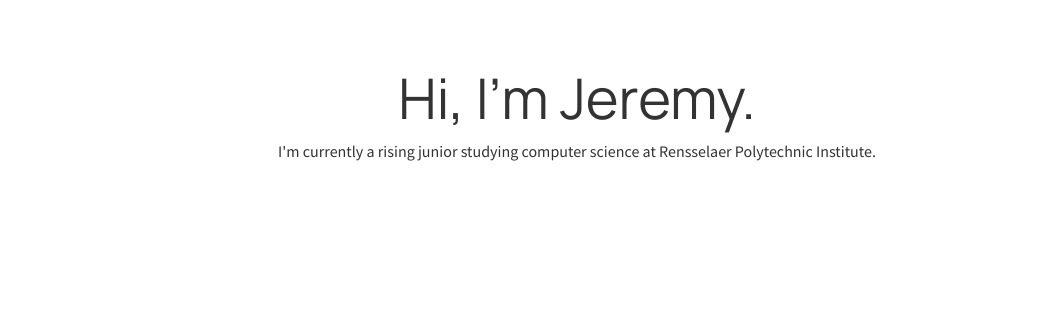
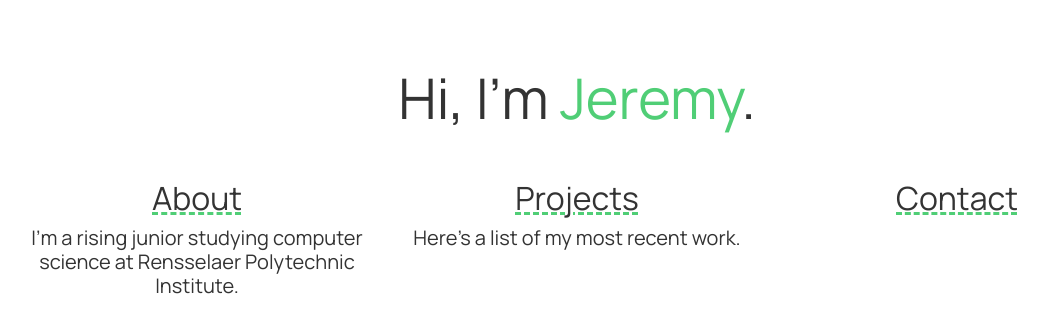
Before and after one commit to jweiss0/jweiss0.github.io, a plain HTML site: page index.html in a window 1280 px wide. Shown: the whole page, without its empty margins (63-1111 px from the left). Drawn offline with nearby package versions, Linux system fonts and the light colour scheme.

Commit message:
Began adding subcolumns

```diff
--- a/css/main.css
+++ b/css/main.css
@@ -2,17 +2,26 @@ body {
     background-color: #FFF;
     color: #333;;
     font-family: 'Manrope', sans-serif;
+    text-align: center;
 }
 
 h1 {
     font-size: 56px;
 }
 
+h2 {
+    text-decoration: underline dashed #50CE76;
+}
+
 p {
     font-family: 'Source Sans Pro', sans-serif;
+    text-align: left;
+}
+
+#name {
+    color: #50CE76;
 }
 
 .header {
-    text-align: center;
-    margin-top: 4em;
+    margin: 4em 0 3em 0;
 }
--- a/index.html
+++ b/index.html
@@ -18,8 +18,24 @@
 
 <div class="container-fluid">
     <div class="header">
-        <h1>Hi, I'm Jeremy.</h1>
-        <p>I'm currently a rising junior studying computer science at Rensselaer Polytechnic Institute.</p>
+        <h1>Hi, I'm <span id="name">Jeremy</span>.</h1>
+        <p></p>
+        <p></p>
+    </div>
+    <div class="container">
+        <div class="row">
+            <div class="col-md-4">
+                <h2>About</h2>
+                <h5>I'm a rising junior studying computer science at Rensselaer Polytechnic Institute.</h5>
+            </div>
+            <div class="col-md-4">
+                <h2>Projects</h2>
+                <h5>Here's a list of my most recent work.</h5>
+            </div>
+            <div class="col-md-4">
+                <h2>Contact</h2>
+            </div>
+        </div>
     </div>
 </div>
 
```
